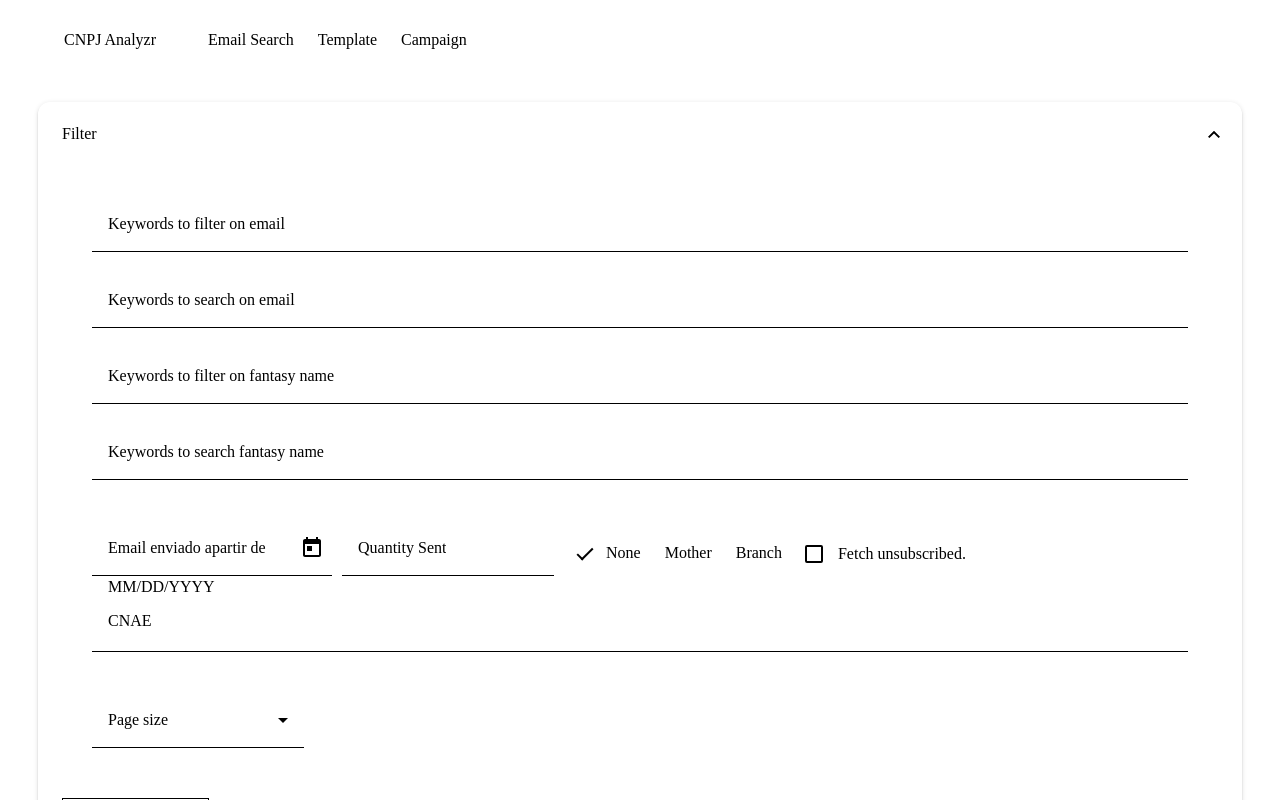
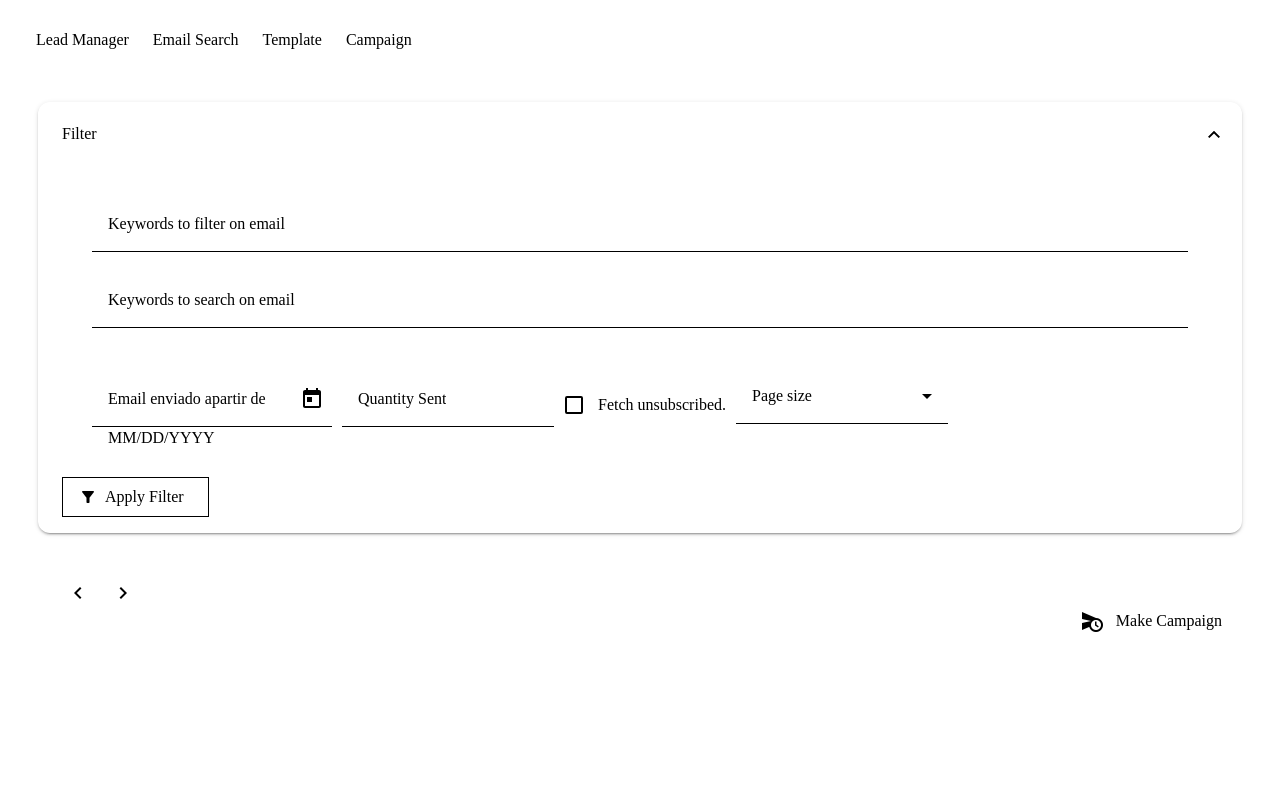
Before and after one commit to chaves99/lead-mail-manager-angular, an Angular app: page /email-search in a window 1280 px wide. Both pictures are taken after a click on the button "Filter". Shown: the top 800 px of the page. Built offline with nearby package versions, Linux system fonts and the light colour scheme.

Commit message:
feat: migrating to only email lead platform.

```diff
--- a/src/app/app.html
+++ b/src/app/app.html
@@ -1,7 +1,7 @@
 <mat-toolbar>
-  <button matIconButton class="example-icon" aria-label="Example icon-button with menu icon">
-  </button>
-  <span style="margin-right: 40px">CNPJ Analyzr</span>
+  <a matButton routerLink="/">
+    Lead Manager
+  </a>
   <a matButton routerLink="/email-search">
     Email Search
   </a>
--- a/src/app/feature/campaign/campaign-list/campaign-list.ts
+++ b/src/app/feature/campaign/campaign-list/campaign-list.ts
@@ -52,7 +52,6 @@ export class CampaignList implements OnInit {
     this.campaignService.undo(id).subscribe({
       next: () => this.snackbar.open("Campaign undid successfully!", "OK", { duration: 5000 }),
       error: r => {
-        console.log(r);
         this.snackbar.open(`Erro when undo campaign!`, "OK", { duration: 9000, })
       }
     });
@@ -62,9 +61,7 @@ export class CampaignList implements OnInit {
     const values = this.campaignResource.value();
     if (values) {
       this.lastId.set(Math.min(...values.map(c => c.id)));
-      console.log(Math.min(...values.map(c => c.id)));
       this.lastIdHistory.push(Math.min(...values.map(c => c.id)));
-      console.log(this.lastIdHistory);
     }
   }
 
--- a/src/app/feature/dashboard/dashboard.ts
+++ b/src/app/feature/dashboard/dashboard.ts
@@ -28,7 +28,6 @@ export class Dashboard implements OnInit {
   })).value();
 
   ngOnInit(): void {
-    console.log(this.totalsResource.value());
   }
 }
 
--- a/src/app/feature/email-search/email-search.html
+++ b/src/app/feature/email-search/email-search.html
@@ -2,7 +2,17 @@
   <div style="margin-bottom: 40px;">
     <app-company-email-filter (filterOutput)="onApplyFilter($event)"></app-company-email-filter>
   </div>
-  <app-execute-campaign-button [filter]="emailSearchFilter()"></app-execute-campaign-button>
+  <div style="display: flex; justify-content: space-between;">
+    <div style="">
+      <button (click)="onPreviosPage()" matMiniFab style="margin-left: 20px;">
+        <mat-icon fontIcon="keyboard_arrow_left"></mat-icon>
+      </button>
+      <button (click)="onNextPage()" matMiniFab style="margin-left: 5px;">
+        <mat-icon fontIcon="keyboard_arrow_right"></mat-icon>
+      </button>
+    </div>
+    <app-execute-campaign-button [filter]="emailSearchFilter()"></app-execute-campaign-button>
+  </div>
 
   @if(emailsResource.isLoading()) {
     <div style="padding: 30px; margin-top: 30px;">
@@ -14,7 +24,7 @@
       <mat-list>
         @for(email of emailsResource.value().list; track $index) {
           <mat-list-item>
-            {{ email.email }} - {{ email.count }}
+            {{ email.id }} - {{ email.email }} - {{ email.count }}
           </mat-list-item>
         }
       </mat-list>
--- a/src/app/feature/email-search/email-search.ts
+++ b/src/app/feature/email-search/email-search.ts
@@ -1,15 +1,17 @@
 import { httpResource } from '@angular/common/http';
 import { Component, signal } from '@angular/core';
+import { MatButtonModule } from '@angular/material/button';
 import { MatIconModule } from '@angular/material/icon';
 import { MatListModule } from '@angular/material/list';
 import { MatProgressBarModule } from '@angular/material/progress-bar';
-import { Cnae, CompanyEmailFilter, ExecuteCampaignButton, FilterFormModel } from '../../shared';
+import { CompanyEmailFilter, ExecuteCampaignButton, FilterFormModel } from '../../shared';
 
 @Component({
   selector: 'app-email-search',
   imports: [
     MatListModule,
     MatIconModule,
+    MatButtonModule,
     CompanyEmailFilter,
     ExecuteCampaignButton,
     MatProgressBarModule,
@@ -20,15 +22,14 @@ import { Cnae, CompanyEmailFilter, ExecuteCampaignButton, FilterFormModel } from
 export class EmailSearch {
 
   emailSearchFilter = signal<EmailSearchFilter>({
-    cnae: [],
-    fantasyNameExclude: [],
-    fantasyNameInclude: [],
     emailExclude: [],
     emailInclude: [],
     lastIndex: 0,
     pageSize: 100,
     companyPerEmail: 1,
   });
+
+  lastIdHistory: number[] = [0];
 
   emailsResource = httpResource<EmailSearchResponse>(() => ({
     url: API_URL + '/lead',
@@ -37,11 +38,44 @@ export class EmailSearch {
   }));
 
   onApplyFilter(filter: FilterFormModel): void {
-    this.emailSearchFilter.update(f => {
+    this.emailSearchFilter.update(() => {
       return { ...filter, companyPerEmail: this.emailSearchFilter().companyPerEmail };
     });
     this.emailsResource.reload();
   }
+
+  onNextPage() {
+    const values = this.emailsResource.value();
+    if (values && values.list) {
+      const minId = Math.max(...values.list.map(c => c.id));
+      this.updateFilterLastIndex(minId);
+      this.lastIdHistory.push(minId);
+    }
+  }
+
+  onPreviosPage() {
+    const length = this.lastIdHistory.length;
+    if (length == 0) {
+      this.lastIdHistory.push(0);
+    } else if (length == 1) {
+      this.updateFilterLastIndex(0);
+    } else if (length == 2) {
+      this.lastIdHistory.pop();
+      const last = this.lastIdHistory[0];
+      this.updateFilterLastIndex(last);
+    } else {
+      this.lastIdHistory.pop();
+      const last = this.lastIdHistory[this.lastIdHistory.length - 1];
+      this.updateFilterLastIndex(last);
+    }
+  }
+
+  private updateFilterLastIndex(index: number) {
+    this.emailSearchFilter.update(filter => {
+      return { ...filter, lastIndex: index };
+    });
+  }
+
 
 }
 
@@ -55,9 +89,5 @@ export interface EmailSearchFilter {
   pageSize: number;
   emailExclude: string[];
   emailInclude: string[];
-  fantasyNameExclude: string[];
-  fantasyNameInclude: string[];
-  cnae: Cnae[];
-  motherBranchId?: number;
   companyPerEmail?: number;
 }
--- a/src/app/shared/components/company-email-filter/company-email-filter.html
+++ b/src/app/shared/components/company-email-filter/company-email-filter.html
@@ -45,46 +45,6 @@
         />
       </mat-form-field>
 
-      <!-- FANTASY NAME EXCLUDE -->
-      <mat-form-field style="width: 100%">
-        <mat-label>Keywords to filter on fantasy name</mat-label>
-        <mat-chip-grid #chipGridFantasyNameExclude>
-        @for (keyword of filterFormModel.fantasyNameExclude; track keyword) {
-          <mat-chip-row (removed)="onRemoveFantasyNameExcludeKeyword(keyword)">
-            {{keyword}}
-          <button matChipRemove [attr.aria-label]="'remove template form' + keyword">
-            <mat-icon>cancel</mat-icon>
-          </button>
-          </mat-chip-row>
-        }
-        </mat-chip-grid>
-        <input
-          placeholder="Enter the keyword to exclude"
-          [matChipInputFor]="chipGridFantasyNameExclude"
-          (matChipInputTokenEnd)="onAddFantasyNameExcludeKeyword($event)"
-        />
-      </mat-form-field>
-
-      <!-- FANTASY NAME INCLUDE -->
-      <mat-form-field style="width: 100%">
-        <mat-label>Keywords to search fantasy name</mat-label>
-        <mat-chip-grid #chipGridFantasyNameInclude>
-        @for (keyword of filterFormModel.fantasyNameInclude; track keyword) {
-          <mat-chip-row (removed)="onRemoveFantasyNameIncludeKeyword(keyword)">
-            {{keyword}}
-          <button matChipRemove [attr.aria-label]="'remove template form' + keyword">
-            <mat-icon>cancel</mat-icon>
-          </button>
-          </mat-chip-row>
-        }
-        </mat-chip-grid>
-        <input
-          placeholder="Enter the keyword to include"
-          [matChipInputFor]="chipGridFantasyNameInclude"
-          (matChipInputTokenEnd)="onAddFantasyNameIncludeKeyword($event)"
-        />
-      </mat-form-field>
-
       <!-- SINCE FROM DATE FIELD -->
       <mat-form-field style="margin-top: 5px;">
         <mat-label>Email enviado apartir de</mat-label>
@@ -100,41 +60,10 @@
         <input matInput type="number" [(ngModel)]="filterFormModel.sentQuantity" />
       </mat-form-field>
 
-      <!-- MOTHER/BRANCH COMPANY -->
-      <mat-button-toggle-group style="margin-left: 10px;">
-        <mat-button-toggle checked>None</mat-button-toggle>
-        <mat-button-toggle (click)="onUpdateMotherBranch(1)">Mother</mat-button-toggle>
-        <mat-button-toggle (click)="onUpdateMotherBranch(2)">Branch</mat-button-toggle>
-      </mat-button-toggle-group>
-
-      <!-- MOTHER/BRANCH COMPANY -->
+      <!-- UNSUBSCRIBED USERS FLAG -->
       <mat-checkbox [(ngModel)]="filterFormModel.shouldFetchUnsubscribed">Fetch unsubscribed.</mat-checkbox>
 
-
-      <!-- CNAE -->
-      <mat-form-field style="width: 100%">
-        <!-- <mat-label>CNAE</mat-label> -->
-        <input type="text" [formControl]="cnaeAutoCompleteControl" placeholder="CNAE" matInput [matAutocomplete]="auto">
-        <mat-autocomplete #auto="matAutocomplete">
-          @for (option of cnaeFilteredOption | async; track option) {
-            <mat-option (onSelectionChange)="onAddCnae(option)" >{{option.description}}</mat-option>
-          }
-        </mat-autocomplete>
-        <mat-chip-grid aria-label="Enter fruits">
-          @for (cnae of filterFormModel.cnae; track cnae.code) {
-            <mat-chip-row
-              (removed)="onRemoveCnaeChip(cnae.code)"
-            >
-              {{cnae.description}}
-              <button matChipRemove [attr.aria-label]="'remove ' + cnae.description">
-                <mat-icon>cancel</mat-icon>
-              </button>
-            </mat-chip-row>
-          }
-        </mat-chip-grid>
-      </mat-form-field>
-
-      <mat-form-field style="margin-top: 20px; width: auto;">
+      <mat-form-field style="margin-left: 10px; margin-top: 20px; width: auto;">
         <mat-label>Page size</mat-label>
         <mat-select [(ngModel)]="filterFormModel.pageSize" (selectionChange)="onSelectPageSize($event)">
           <mat-option value="5">5</mat-option>
--- a/src/app/shared/components/company-email-filter/company-email-filter.ts
+++ b/src/app/shared/components/company-email-filter/company-email-filter.ts
@@ -1,4 +1,3 @@
-import { AsyncPipe } from '@angular/common';
 import { httpResource } from '@angular/common/http';
 import { Component, output, viewChild } from '@angular/core';
 import { FormControl, FormsModule, ReactiveFormsModule } from '@angular/forms';
@@ -34,14 +33,12 @@ import { map, Observable, startWith } from 'rxjs';
     MatProgressSpinner,
     MatAutocompleteModule,
     MatButtonToggleModule,
-    MatCheckboxModule,
-    AsyncPipe
+    MatCheckboxModule
   ],
   providers: [
     provideNativeDateAdapter()
   ],
   templateUrl: './company-email-filter.html',
-  styleUrl: './company-email-filter.css',
 })
 export class CompanyEmailFilter {
 
@@ -54,9 +51,6 @@ export class CompanyEmailFilter {
     pageSize: 10,
     emailExclude: [],
     emailInclude: [],
-    fantasyNameExclude: [],
-    fantasyNameInclude: [],
-    cnae: []
   };
 
   cnaeAutoCompleteControl = new FormControl();
@@ -93,10 +87,6 @@ export class CompanyEmailFilter {
   applyFilter(): void {
     this.accordion().closeAll();
     this.filterOutput.emit(this.filterFormModel);
-  }
-
-  onUpdateMotherBranch(motherBranch: number) {
-    this.filterFormModel.motherBranchId = motherBranch;
   }
 
   onSelectPageSize(event: MatSelectChange<any>) {
@@ -144,54 +134,6 @@ export class CompanyEmailFilter {
     event.chipInput.clear();
   }
 
-  // ###################################
-  // ### FANTASY NAME FILTER METHODS ###
-  // ###################################
-
-  onRemoveFantasyNameIncludeKeyword(keyword: string) {
-    const keywords = this.filterFormModel.fantasyNameInclude;
-    const index = keywords.indexOf(keyword);
-    if (index >= 0) {
-      keywords.splice(index, 1);
-      this.filterFormModel.fantasyNameInclude = [...keywords];
-    }
-
-  }
-
-  onRemoveFantasyNameExcludeKeyword(keyword: string) {
-    const keywords = this.filterFormModel.fantasyNameExclude;
-    const index = keywords.indexOf(keyword);
-    if (index >= 0) {
-      keywords.splice(index, 1);
-      this.filterFormModel.fantasyNameExclude = [...keywords];
-    }
-
-  }
-
-  onAddFantasyNameExcludeKeyword(event: MatChipInputEvent) {
-    const value = (event.value || '').trim();
-    if (value) {
-      this.filterFormModel.fantasyNameExclude = [...this.filterFormModel.fantasyNameExclude, value];
-    }
-    event.chipInput.clear();
-  }
-
-  onAddFantasyNameIncludeKeyword(event: MatChipInputEvent) {
-    const value = (event.value || '').trim();
-    if (value) {
-      this.filterFormModel.fantasyNameInclude = [...this.filterFormModel.fantasyNameInclude, value];
-    }
-    event.chipInput.clear();
-  }
-
-  onAddCnae(cnae: Cnae) {
-    this.filterFormModel.cnae = [...this.filterFormModel.cnae, cnae];
-    this.cnaeAutoCompleteControl.patchValue('');
-  }
-
-  onRemoveCnaeChip(code: number) {
-    this.filterFormModel.cnae = this.filterFormModel.cnae.filter(c => c.code !== code);
-  }
 }
 
 export interface FilterFormModel {
@@ -199,10 +141,6 @@ export interface FilterFormModel {
   pageSize: number;
   emailExclude: string[];
   emailInclude: string[];
-  fantasyNameExclude: string[];
-  fantasyNameInclude: string[];
-  cnae: Cnae[];
-  motherBranchId?: number;
   sentQuantity?: number;
   shouldFetchUnsubscribed?: boolean;
 }
```
Also changed, not shown: src/app/shared/components/company-email-filter/company-email-filter.css (deleted).
